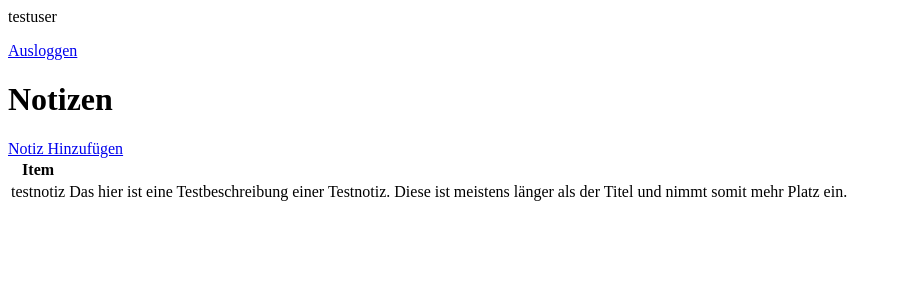
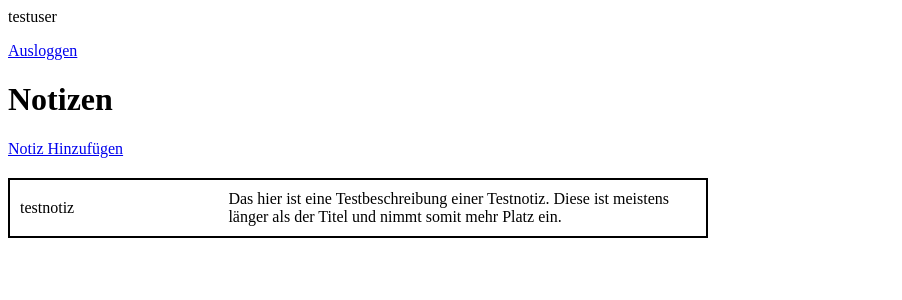
Before and after one commit to iljabramov/noteapp, a Django app: page /home in a window 1280 px wide. Shown: the top 300 px of the page, without its empty margins (0-902 px from the left). Run offline with Django 4.2, Linux system fonts and the light colour scheme; a user stored in the database is signed in; data comes from the database, SQL or seed files in the repository; both versions use the stored data as it was after the commit.

Commit message:
Verschönert --> Done

```diff
--- a/noteapp/mynoteapp/templates/mynoteapp/note_list.html
+++ b/noteapp/mynoteapp/templates/mynoteapp/note_list.html
@@ -6,14 +6,12 @@
 {% endif %}
 <h1>Notizen</h1>
 <a href="{% url 'add' %}">Notiz Hinzufügen</a>
-<table>
-    <tr>
-        <th>Item</th>
-    </tr>
+<table style="width: 700px;border-collapse: collapse;border: 2px solid black;
+ text-align: left; font-size: 16px; margin-top: 20px;">
     {% for note in notes %}
     <tr>
-        <td>{{note.title}}</td>
-        <td>{{note.description}}</td>
+        <td style="padding: 10px; width: 30%;">{{note.title}}</td>
+        <td style="padding: 10px; width: 70%;">{{note.description}}</td>
     </tr>
     {% empty %}
     <h3>Notizen sind Leer</h3>
```
Also changed, not shown: noteapp/db.sqlite3.
